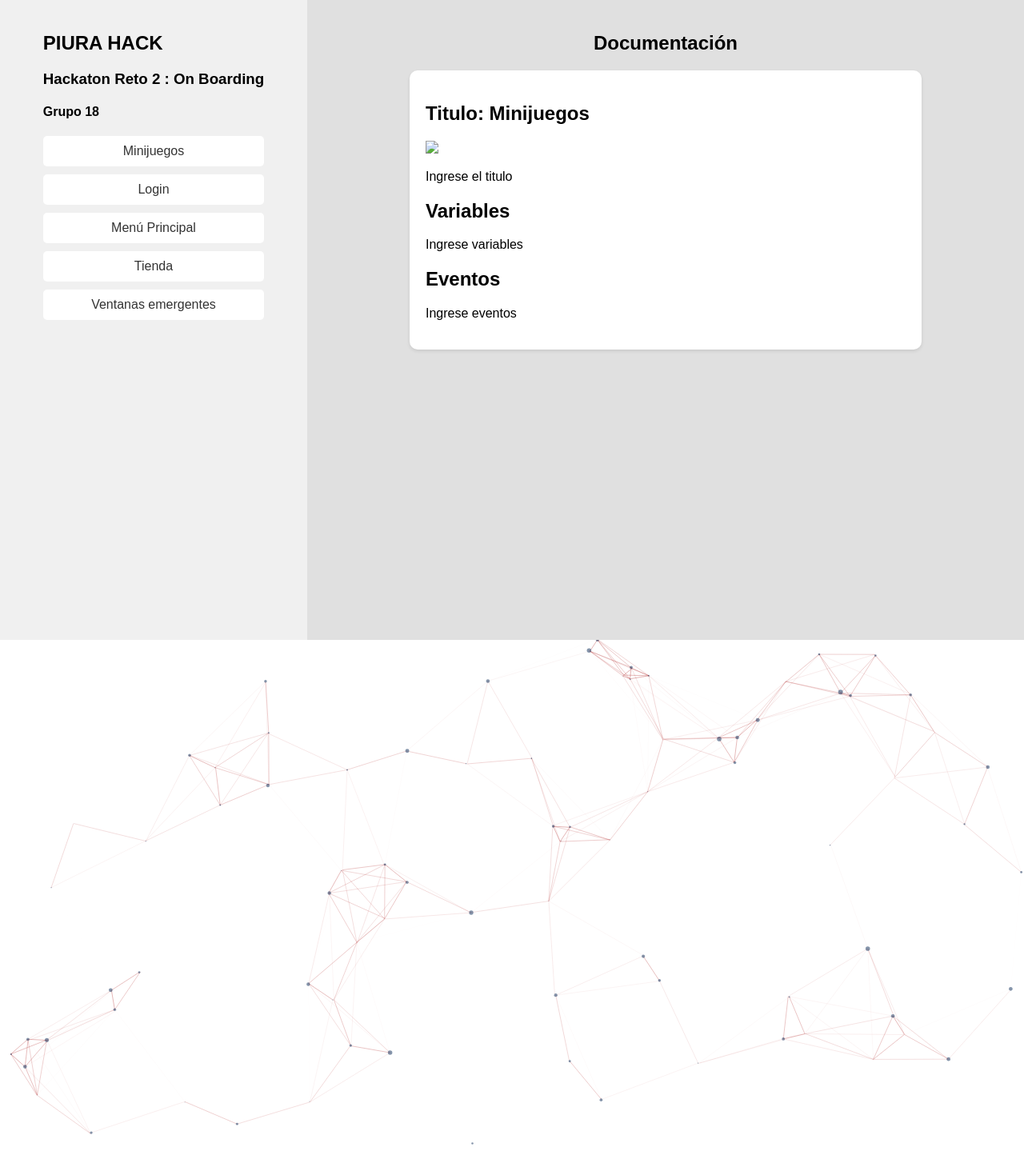
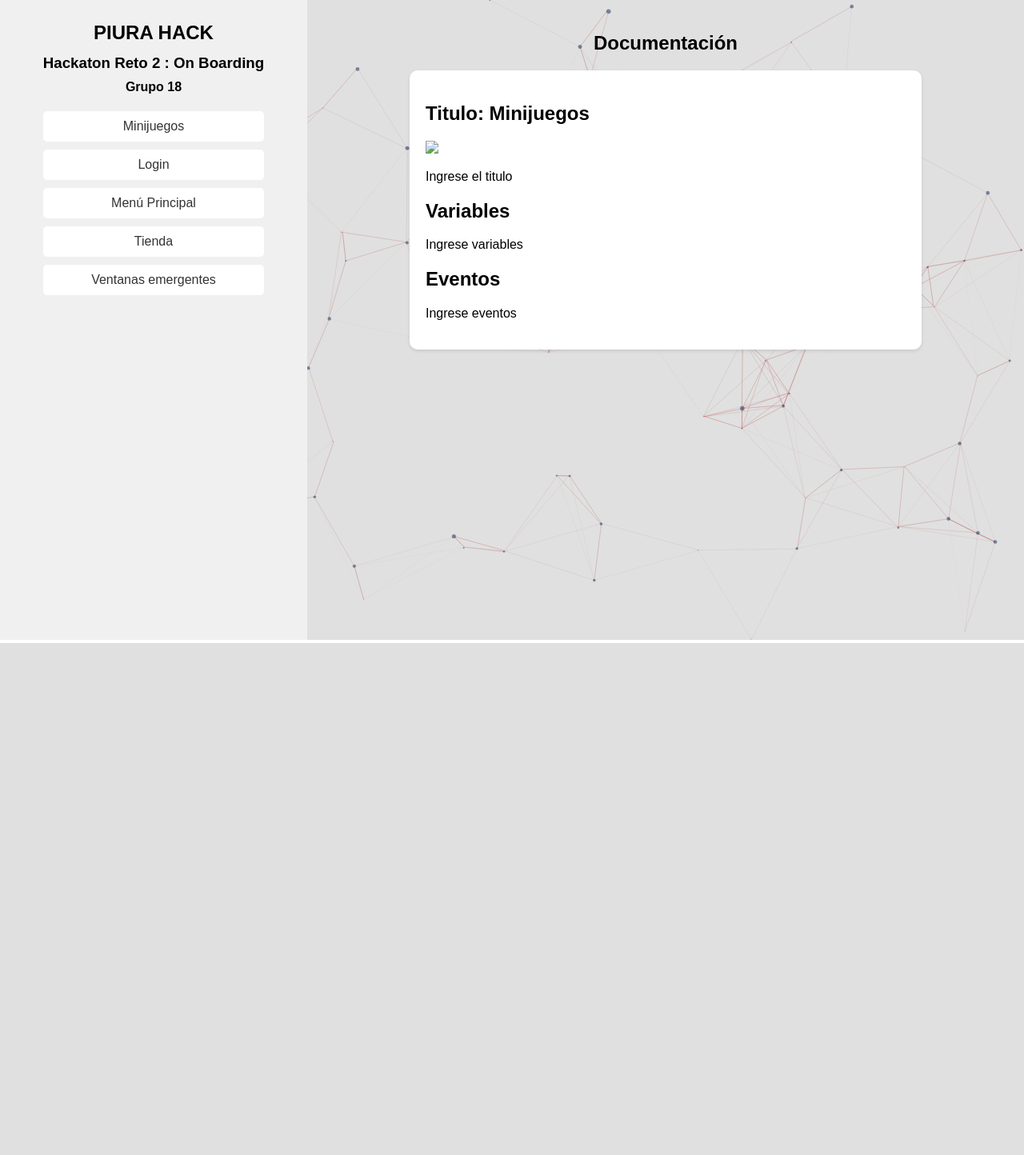
Before and after one commit to jeremy175/Documentacion, a PHP site: page / in a window 1280 px wide. Shown: the whole page at 80% size. After the commit the page ends 804 px from the top, so only its background shows below. Run offline with PHP 8.4, Linux system fonts and the light colour scheme; some libraries are stand-ins or nearby versions.

Commit message:
ultima subida que luego vamos de bajada

```diff
--- a/index.php
+++ b/index.php
@@ -53,8 +53,8 @@
             <div id="content3" class="content" style="display: none;">
                 <h1>Titulo: Menú Principal</h1>
                 <div class="recursosMenu">
-                    <img src="./recursos/menu1.PNG" class="menu1 imgmenu">
-                    <img src="./recursos/menu2.PNG" class="menu2 imgmenu">
+                    <img src="./img/menu1.PNG" class="menu1 imgmenu">
+                    <img src="./img/menu2.PNG" class="menu2 imgmenu">
                 </div>
                 <h2>Variables</h2><!--Definir sus variables uwu-->
                 <p>
--- a/styless.css
+++ b/styless.css
@@ -20,8 +20,25 @@ body, html {
     flex-direction: column;
     justify-content: flex-start;
     align-items: center;
+    z-index: 999;
 }
-
+.titleSideBar{
+    display: flex;
+    flex-direction: column;
+    align-items: center;
+}
+.titleSideBar h2{
+    margin-top: 0.3em;
+    margin-bottom: 0.3em;
+}
+.titleSideBar h3{
+    margin-top: 0.3em;
+    margin-bottom: 0.3em;
+}
+.titleSideBar h4{
+    margin-top: 0.3em;
+    margin-bottom: 0.3em;
+}
 .right-section {
     background-color: #e0e0e0;
     flex: 1 1 70%;
@@ -63,6 +80,7 @@ body, html {
     box-shadow: 0 2px 4px rgba(0, 0, 0, 0.1);
     width: 100%;
     max-width: 600px;
+    z-index: 999;
 }
 
 @media (max-width: 425px) {
@@ -70,3 +88,27 @@ body, html {
         flex: 1 1 100%;
     }
 }
+
+/*MENU PRINCIPAL*/
+
+.recursosMenu{
+    display: flex;
+    justify-content: space-around;
+}
+.imgmenu{
+    height: 200px;
+}
+/* END MENU PRINCIPAL*/
+
+/*PARTICLES*/
+
+#particles-js{
+    width: auto;
+    height: 100%;
+    position: absolute;
+    top: 0%;
+    left: 0%;
+    z-index: 1;
+}
+
+/*END PARTICLES*/
```
